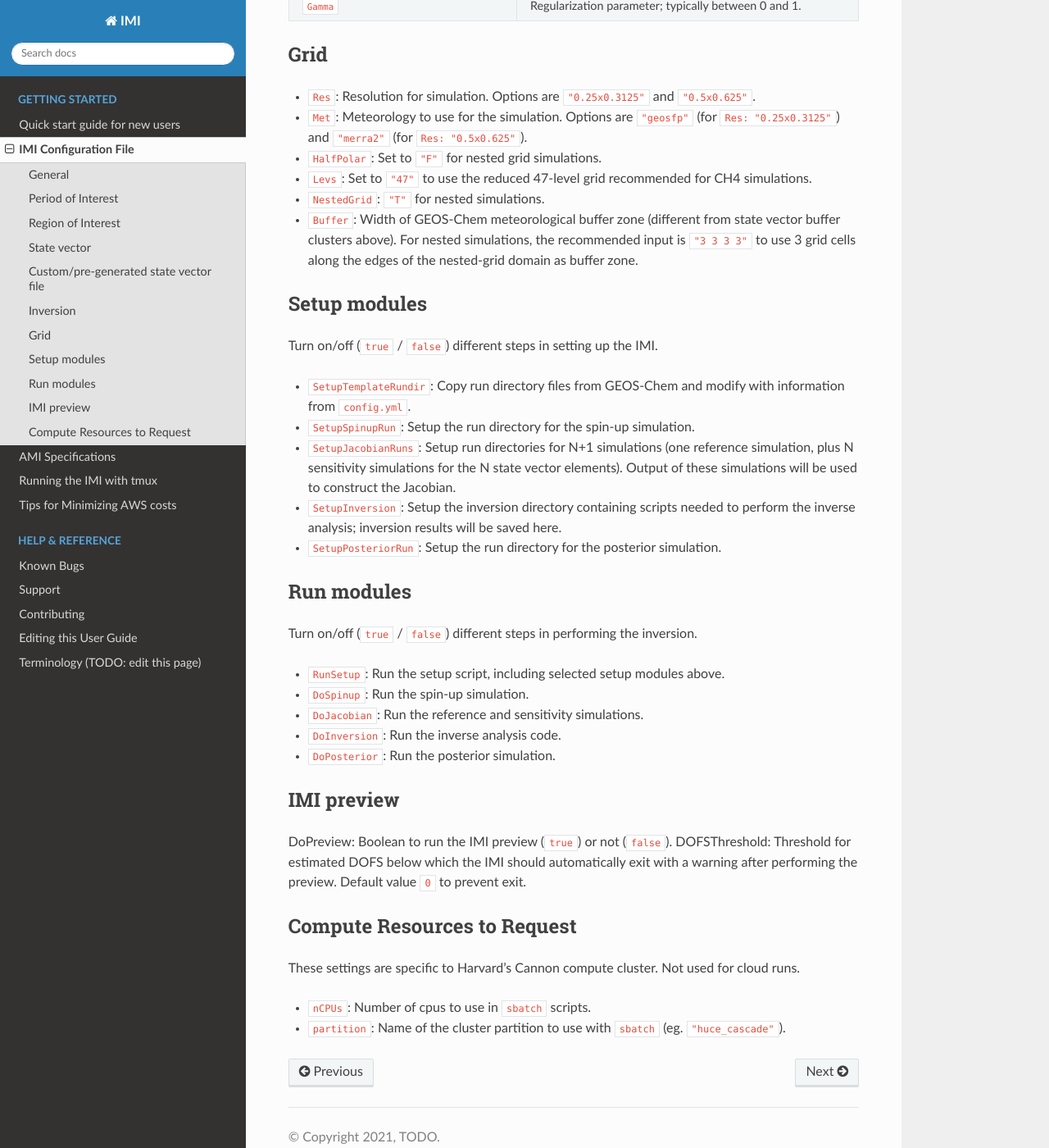
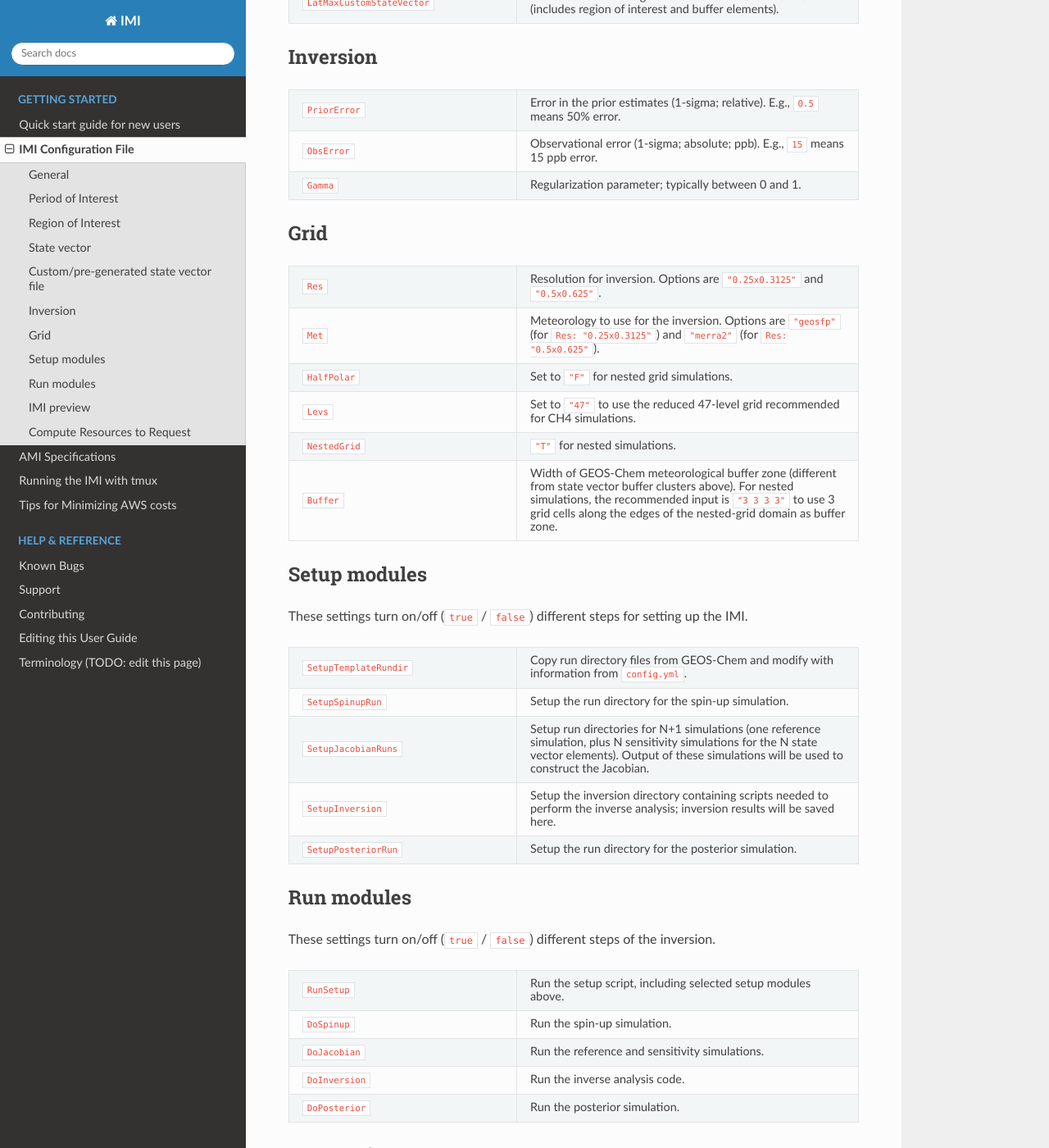
Before and after one commit to geoschem/integrated_methane_inversion, a Sphinx documentation site: the page built from docs/source/getting-started/imi-config-file.rst, in a window 1280 px wide and 1400 px high, scrolled down 1836 px. Shown: the whole window at 82% size. Built offline with Sphinx 7.4.7 and the Read the Docs theme 2.0.0, drawn with Linux system fonts in a browser that asks for light colours; some of the changed text lies outside the part shown.

Commit message:
apply tight table class throughout config docs

```diff
--- a/docs/source/getting-started/imi-config-file.rst
+++ b/docs/source/getting-started/imi-config-file.rst
@@ -66,18 +69,20 @@ State vector
 
 Custom/pre-generated state vector file
 ~~~~~~~~~~~~~~~~~~~~~~~~~~~~~~~~~~~~~~
-Only used if ``CreateStateVectorFile`` is ``false``.
+These settings are only used if ``CreateStateVectorFile`` is ``false``.
 
 .. list-table::
    :widths: 40, 60
+   :class: tight-table
 
    * - ``StateVectorFile``
      - Path to the custom or pre-generated state vector netcdf file.
 
-To create a custom state vector file from a shapefile, use the following settings in conjunction with the ``statevector_from_shapefile.ipynb`` jupyter notebook:
+To create a custom state vector file from a shapefile, use the following settings in conjunction with the ``statevector_from_shapefile.ipynb`` jupyter notebook.
 
 .. list-table::
    :widths: 40, 60
+   :class: tight-table
 
    * - ``ShapeFile``
      - Path to the shapefile.
@@ -104,41 +110,84 @@ Inversion
 
 Grid
 ~~~~
-- ``Res``: Resolution for simulation. Options are ``"0.25x0.3125"`` and ``"0.5x0.625"``.
-- ``Met``: Meteorology to use for the simulation. Options are ``"geosfp"`` (for ``Res: "0.25x0.3125"``) and ``"merra2"`` (for ``Res: "0.5x0.625"``).
-- ``HalfPolar``: Set to ``"F"`` for nested grid simulations.
-- ``Levs``: Set to ``"47"`` to use the reduced 47-level grid recommended for CH4 simulations.
-- ``NestedGrid``: ``"T"`` for nested simulations.
-- ``Buffer``: Width of GEOS-Chem meteorological buffer zone (different from state vector buffer clusters above). For nested simulations, the recommended input is ``"3 3 3 3"`` to use 3 grid cells along the edges of the nested-grid domain as buffer zone.
+.. list-table::
+   :widths: 40, 60
+   :class: tight-table
+
+   * - ``Res``
+     - Resolution for inversion. Options are ``"0.25x0.3125"`` and ``"0.5x0.625"``.
+   * - ``Met``
+     - Meteorology to use for the inversion. Options are ``"geosfp"`` (for ``Res: "0.25x0.3125"``) and ``"merra2"`` (for ``Res: "0.5x0.625"``).
+   * - ``HalfPolar``
+     - Set to ``"F"`` for nested grid simulations.
+   * - ``Levs``
+     - Set to ``"47"`` to use the reduced 47-level grid recommended for CH4 simulations.
+   * - ``NestedGrid``
+     - ``"T"`` for nested simulations.
+   * - ``Buffer``
+     - Width of GEOS-Chem meteorological buffer zone (different from state vector buffer clusters above).
+       For nested simulations, the recommended input is ``"3 3 3 3"`` to use 3 grid cells along the edges of the nested-grid domain as buffer zone.
 
 Setup modules
 ~~~~~~~~~~~~~
-Turn on/off (``true`` / ``false``) different steps in setting up the IMI.
+These settings turn on/off (``true`` / ``false``) different steps for setting up the IMI.
 
-- ``SetupTemplateRundir``: Copy run directory files from GEOS-Chem and modify with information from ``config.yml``.
-- ``SetupSpinupRun``: Setup the run directory for the spin-up simulation.
-- ``SetupJacobianRuns``: Setup run directories for N+1 simulations (one reference simulation, plus N sensitivity simulations for the N state vector elements). Output of these simulations will be used to construct the Jacobian.
-- ``SetupInversion``: Setup the inversion directory containing scripts needed to perform the inverse analysis; inversion results will be saved here.
-- ``SetupPosteriorRun``: Setup the run directory for the posterior simulation.
+.. list-table::
+   :widths: 40, 60
+   :class: tight-table
+
+   * - ``SetupTemplateRundir``
+     - Copy run directory files from GEOS-Chem and modify with information from ``config.yml``.
+   * - ``SetupSpinupRun``
+     - Setup the run directory for the spin-up simulation.
+   * - ``SetupJacobianRuns``
+     - Setup run directories for N+1 simulations (one reference simulation, plus N sensitivity simulations for the N state vector elements).
+       Output of these simulations will be used to construct the Jacobian.
+   * - ``SetupInversion``
+     - Setup the inversion directory containing scripts needed to perform the inverse analysis; inversion results will be saved here.
+   * - ``SetupPosteriorRun``
+     - Setup the run directory for the posterior simulation.
 
 Run modules
 ~~~~~~~~~~~
-Turn on/off (``true`` / ``false``) different steps in performing the inversion.
+These settings turn on/off (``true`` / ``false``) different steps of the inversion.
 
-- ``RunSetup``: Run the setup script, including selected setup modules above.
-- ``DoSpinup``: Run the spin-up simulation.
-- ``DoJacobian``: Run the reference and sensitivity simulations.
-- ``DoInversion``: Run the inverse analysis code.
-- ``DoPosterior``: Run the posterior simulation.
+.. list-table::
+   :widths: 40, 60
+   :class: tight-table
+
+   * - ``RunSetup``
+     - Run the setup script, including selected setup modules above.
+   * - ``DoSpinup``
+     - Run the spin-up simulation.
+   * - ``DoJacobian``
+     - Run the reference and sensitivity simulations.
+   * - ``DoInversion``
+     - Run the inverse analysis code.
+   * - ``DoPosterior``
+     - Run the posterior simulation.
 
 IMI preview
 ~~~~~~~~~~~
-DoPreview: Boolean to run the IMI preview (``true``) or not (``false``).
-DOFSThreshold: Threshold for estimated DOFS below which the IMI should automatically exit with a warning after performing the preview. Default value ``0`` to prevent exit.
+.. list-table::
+   :widths: 40, 60
+   :class: tight-table
+
+   * - ``DoPreview``
+     - Boolean to run the IMI preview (``true``) or not (``false``).
+   * - ``DOFSThreshold``
+     - Threshold for estimated DOFS below which the IMI should automatically exit with a warning after performing the preview.
+       Default value ``0`` prevents exit.
 
 Compute Resources to Request
 ~~~~~~~~~~~~~~~~~~~~~~~~~~~~
 These settings are specific to Harvard's Cannon compute cluster. Not used for cloud runs.
 
-- ``nCPUs``: Number of cpus to use in ``sbatch`` scripts.
-- ``partition``: Name of the cluster partition to use with ``sbatch`` (eg. ``"huce_cascade"``).
+.. list-table::
+   :widths: 40, 60
+   :class: tight-table
+
+   * - ``nCPUs``
+     - Number of cpus to use in ``sbatch`` scripts.
+   * - ``partition``
+     - Name of the cluster partition to use with ``sbatch`` (eg. ``"huce_cascade"``).
```
Also changed, not shown: other parts of docs/source/getting-started/imi-config-file.rst (+4 -0 lines).
